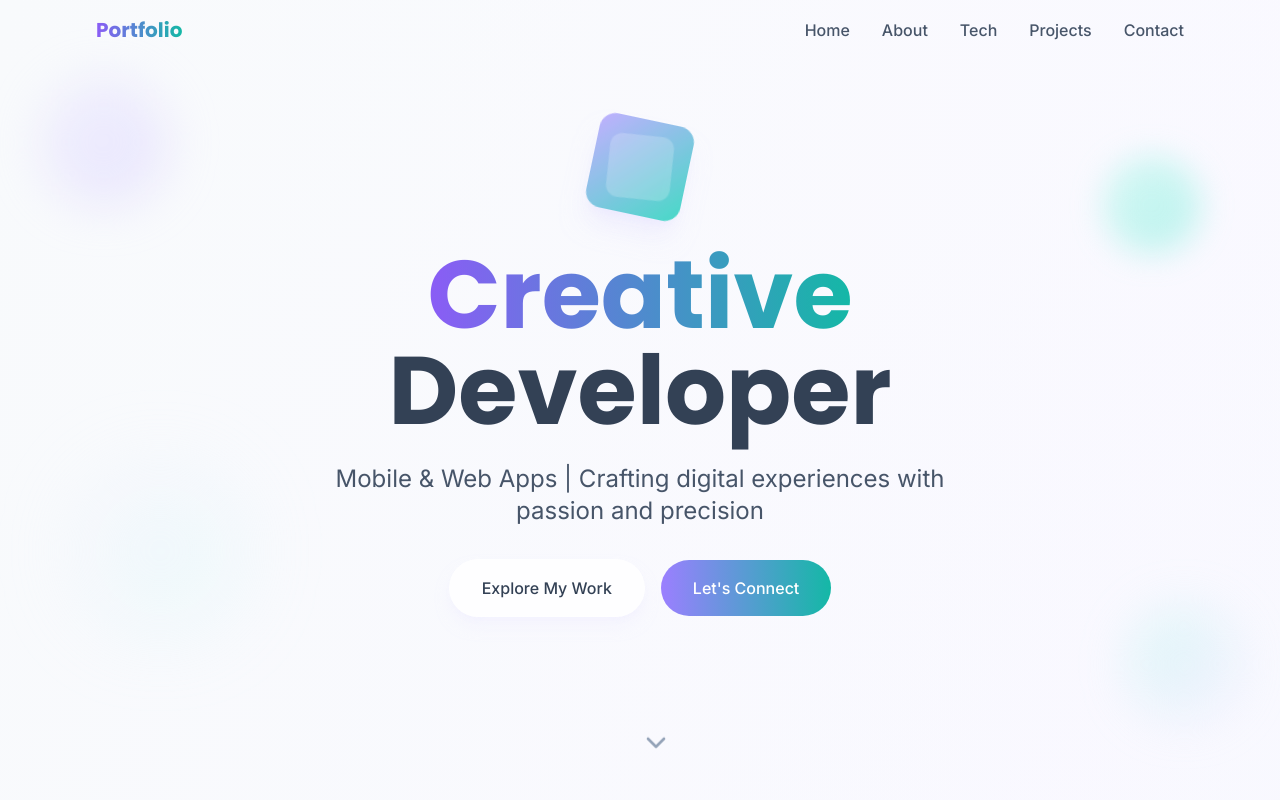
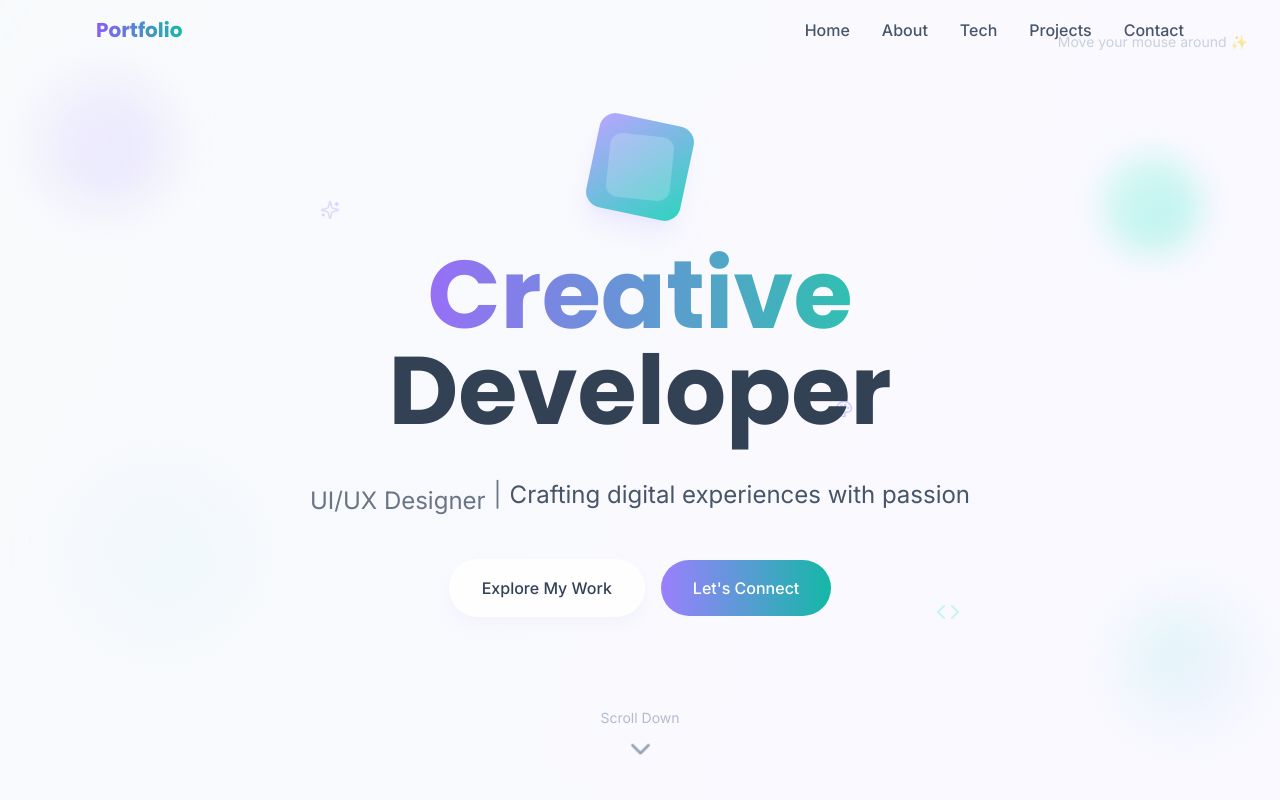
Before and after one commit to Shava333/pastel-persona-canvas, a React (Vite) app: page / in a window 1280 px wide. Shown: the top 800 px of the page. Built offline with nearby package versions, Linux system fonts and the light colour scheme.

Commit message:
Add home page animations and interactivity
Enhance the Hero section with animations and interactive elements for a more engaging user experience.

```diff
--- a/src/components/Hero.tsx
+++ b/src/components/Hero.tsx
@@ -1,7 +1,38 @@
 
-import { ChevronDown } from "lucide-react";
+import { ChevronDown, Sparkles, Code, Palette } from "lucide-react";
+import { useState, useEffect } from "react";
 
 const Hero = () => {
+  const [mousePosition, setMousePosition] = useState({ x: 0, y: 0 });
+  const [isHovered, setIsHovered] = useState(false);
+  const [textIndex, setTextIndex] = useState(0);
+
+  const roles = [
+    "Creative Developer",
+    "Mobile & Web Apps",
+    "UI/UX Designer",
+    "Problem Solver"
+  ];
+
+  useEffect(() => {
+    const handleMouseMove = (e: MouseEvent) => {
+      setMousePosition({
+        x: (e.clientX / window.innerWidth) * 100,
+        y: (e.clientY / window.innerHeight) * 100,
+      });
+    };
+
+    window.addEventListener('mousemove', handleMouseMove);
+    return () => window.removeEventListener('mousemove', handleMouseMove);
+  }, []);
+
+  useEffect(() => {
+    const interval = setInterval(() => {
+      setTextIndex((prev) => (prev + 1) % roles.length);
+    }, 3000);
+    return () => clearInterval(interval);
+  }, []);
+
   const scrollToNext = () => {
     const aboutSection = document.querySelector('#about');
     if (aboutSection) {
@@ -11,58 +42,102 @@ const Hero = () => {
 
   return (
     <section id="home" className="min-h-screen flex items-center justify-center relative overflow-hidden">
-      {/* Animated Background Elements */}
+      {/* Interactive Background Elements */}
       <div className="absolute inset-0 overflow-hidden">
+        {/* Mouse-following gradient */}
+        <div
+          className="absolute w-96 h-96 bg-gradient-to-br from-lavender-200/30 to-mint-200/30 rounded-full blur-3xl transition-all duration-1000 ease-out"
+          style={{
+            left: `${mousePosition.x - 20}%`,
+            top: `${mousePosition.y - 20}%`,
+            transform: 'translate(-50%, -50%)',
+          }}
+        />
+
+        {/* Floating elements with staggered animations */}
         <div className="absolute top-20 left-10 w-32 h-32 bg-gradient-to-br from-lavender-200/40 to-lavender-300/40 rounded-full blur-xl animate-float"></div>
         <div className="absolute top-40 right-20 w-24 h-24 bg-gradient-to-br from-mint-200/40 to-mint-300/40 rounded-full blur-lg animate-float" style={{ animationDelay: '1s' }}></div>
         <div className="absolute bottom-40 left-20 w-40 h-40 bg-gradient-to-br from-lavender-100/30 to-mint-100/30 rounded-full blur-2xl animate-float" style={{ animationDelay: '2s' }}></div>
         <div className="absolute bottom-20 right-10 w-28 h-28 bg-gradient-to-br from-mint-200/30 to-lavender-200/30 rounded-full blur-xl animate-float" style={{ animationDelay: '0.5s' }}></div>
+
+        {/* Sparkle effects */}
+        <div className="absolute top-1/4 left-1/4 animate-pulse" style={{ animationDelay: '0.5s' }}>
+          <Sparkles className="text-lavender-300/60" size={20} />
+        </div>
+        <div className="absolute top-3/4 right-1/4 animate-pulse" style={{ animationDelay: '1.5s' }}>
+          <Code className="text-mint-300/60" size={24} />
+        </div>
+        <div className="absolute top-1/2 right-1/3 animate-pulse" style={{ animationDelay: '2.5s' }}>
+          <Palette className="text-lavender-400/60" size={18} />
+        </div>
       </div>
 
       <div className="section-padding w-full max-w-6xl mx-auto text-center relative z-10">
         <div className="animate-fade-in-up">
-          {/* Abstract Avatar */}
+          {/* Interactive Avatar */}
           <div className="mb-8 flex justify-center">
-            <div className="w-24 h-24 bg-gradient-to-br from-lavender-400 to-mint-400 rounded-2xl rotate-12 animate-pulse-glow shadow-xl shadow-lavender-200/50 flex items-center justify-center">
-              <div className="w-16 h-16 bg-white/20 rounded-xl -rotate-6 backdrop-blur-sm"></div>
+            <div
+              className="w-24 h-24 bg-gradient-to-br from-lavender-400 to-mint-400 rounded-2xl rotate-12 shadow-xl shadow-lavender-200/50 flex items-center justify-center cursor-pointer transition-all duration-500 hover:rotate-0 hover:scale-110 hover:shadow-2xl hover:shadow-lavender-300/60"
+              onMouseEnter={() => setIsHovered(true)}
+              onMouseLeave={() => setIsHovered(false)}
+            >
+              <div className={`w-16 h-16 bg-white/20 rounded-xl backdrop-blur-sm transition-all duration-500 ${isHovered ? 'rotate-12 scale-90' : '-rotate-6'}`}></div>
             </div>
           </div>
 
           <h1 className="font-poppins font-bold text-5xl md:text-7xl lg:text-8xl mb-6 leading-tight">
-            <span className="gradient-text">Creative</span>
+            <span className="gradient-text animate-pulse-glow">Creative</span>
             <br />
             <span className="text-slate-700">Developer</span>
           </h1>
 
-          <p className="font-inter text-xl md:text-2xl text-slate-600 mb-8 max-w-2xl mx-auto leading-relaxed">
-            Mobile & Web Apps | Crafting digital experiences with passion and precision
-          </p>
+          {/* Animated role text */}
+          <div className="h-16 flex items-center justify-center mb-8">
+            <p className="font-inter text-xl md:text-2xl text-slate-600 max-w-2xl mx-auto leading-relaxed">
+              <span className="inline-block animate-fade-in-up" key={textIndex}>
+                {roles[textIndex]}
+              </span>
+              <span className="ml-2 animate-pulse">|</span>
+              <span className="ml-2">Crafting digital experiences with passion</span>
+            </p>
+          </div>
 
+          {/* Interactive buttons */}
           <div className="flex flex-col sm:flex-row gap-4 justify-center items-center mb-16">
             <button
               onClick={scrollToNext}
-              className="glass-card px-8 py-4 rounded-full font-inter font-medium text-slate-700 hover:text-lavender-600 transition-all duration-300 hover:scale-105 hover:shadow-xl hover:shadow-lavender-200/30"
+              className="group glass-card px-8 py-4 rounded-full font-inter font-medium text-slate-700 hover:text-lavender-600 transition-all duration-300 hover:scale-105 hover:shadow-xl hover:shadow-lavender-200/30 relative overflow-hidden"
             >
-              Explore My Work
+              <span className="relative z-10">Explore My Work</span>
+              <div className="absolute inset-0 bg-gradient-to-r from-lavender-100/50 to-mint-100/50 opacity-0 group-hover:opacity-100 transition-opacity duration-300"></div>
             </button>
             <button
               onClick={() => document.querySelector('#contact')?.scrollIntoView({ behavior: 'smooth' })}
-              className="bg-gradient-to-r from-lavender-500 to-mint-500 text-white px-8 py-4 rounded-full font-inter font-medium transition-all duration-300 hover:scale-105 hover:shadow-xl hover:shadow-lavender-300/40"
+              className="group bg-gradient-to-r from-lavender-500 to-mint-500 text-white px-8 py-4 rounded-full font-inter font-medium transition-all duration-300 hover:scale-105 hover:shadow-xl hover:shadow-lavender-300/40 relative overflow-hidden"
             >
-              Let's Connect
+              <span className="relative z-10">Let's Connect</span>
+              <div className="absolute inset-0 bg-gradient-to-r from-lavender-600 to-mint-600 opacity-0 group-hover:opacity-100 transition-opacity duration-300"></div>
             </button>
           </div>
         </div>
       </div>
 
-      {/* Scroll Indicator */}
-      <div className="absolute bottom-8 left-1/2 transform -translate-x-1/2 animate-bounce">
+      {/* Enhanced scroll indicator */}
+      <div className="absolute bottom-8 left-1/2 transform -translate-x-1/2">
         <button
           onClick={scrollToNext}
-          className="text-slate-400 hover:text-lavender-500 transition-colors duration-200"
+          className="group text-slate-400 hover:text-lavender-500 transition-all duration-300 flex flex-col items-center space-y-2"
         >
-          <ChevronDown size={32} />
+          <span className="text-sm font-inter opacity-70 group-hover:opacity-100 transition-opacity">Scroll Down</span>
+          <div className="animate-bounce group-hover:animate-pulse">
+            <ChevronDown size={32} />
+          </div>
         </button>
+      </div>
+
+      {/* Floating interaction hint */}
+      <div className="absolute top-8 right-8 text-slate-400/60 text-sm font-inter animate-pulse">
+        Move your mouse around ✨
       </div>
     </section>
   );
--- a/src/index.css
+++ b/src/index.css
@@ -74,4 +74,8 @@
   .glass-card {
     @apply bg-white/80 backdrop-blur-sm border border-white/20 shadow-lg shadow-lavender-100/50;
   }
+
+  .interactive-glow {
+    @apply transition-all duration-300 hover:shadow-2xl hover:shadow-lavender-200/40;
+  }
 }
--- a/tailwind.config.ts
+++ b/tailwind.config.ts
@@ -1,4 +1,3 @@
-
 import type { Config } from "tailwindcss";
 
 export default {
@@ -159,6 +158,34 @@ export default {
 					'50%': {
 						opacity: '1'
 					}
+				},
+				'wiggle': {
+					'0%, 100%': {
+						transform: 'rotate(-3deg)'
+					},
+					'50%': {
+						transform: 'rotate(3deg)'
+					}
+				},
+				'slide-in-left': {
+					'0%': {
+						transform: 'translateX(-100%)',
+						opacity: '0'
+					},
+					'100%': {
+						transform: 'translateX(0)',
+						opacity: '1'
+					}
+				},
+				'slide-in-right': {
+					'0%': {
+						transform: 'translateX(100%)',
+						opacity: '0'
+					},
+					'100%': {
+						transform: 'translateX(0)',
+						opacity: '1'
+					}
 				}
 			},
 			animation: {
@@ -168,7 +195,10 @@ export default {
 				'fade-in-up': 'fade-in-up 0.8s ease-out',
 				'scale-in': 'scale-in 0.4s ease-out',
 				'float': 'float 3s ease-in-out infinite',
-				'pulse-glow': 'pulse-glow 2s ease-in-out infinite'
+				'pulse-glow': 'pulse-glow 2s ease-in-out infinite',
+				'wiggle': 'wiggle 1s ease-in-out infinite',
+				'slide-in-left': 'slide-in-left 0.5s ease-out',
+				'slide-in-right': 'slide-in-right 0.5s ease-out'
 			}
 		}
 	},
```
